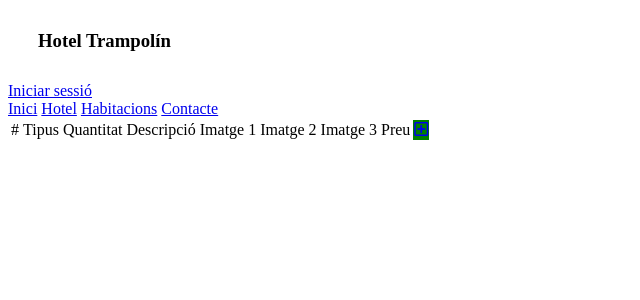
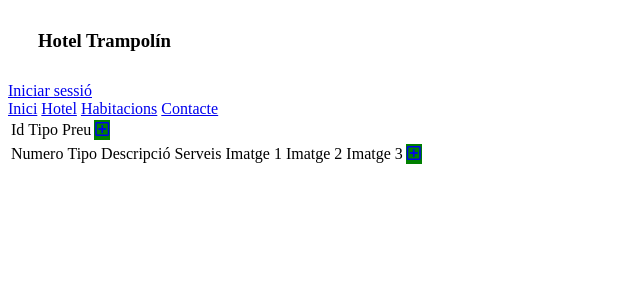
Before and after one commit to agomez1999/GestioHotelera, a PHP site: page /CRUDhabitacions.php in a window 1280 px wide. Shown: the top 300 px of the page, without its empty margins (0-640 px from the left). Run offline with PHP 8.4, Linux system fonts and the light colour scheme; data that the repository does not hold is empty.

Commit message:
CRUDS edited

```diff
--- a/Web/public/index.php
+++ b/Web/public/index.php
@@ -22,6 +22,8 @@ include "../src/controladors/deleteHabitacions.php";
 include "../src/controladors/editHabitacions.php";
 include "../src/controladors/meditHabitacions.php";
 include "../src/controladors/closeSession.php";
+include "../src/controladors/editRoomType.php";
+include "../src/controladors/mEditRoomType.php";
 
 include "../src/middleware/middleAdmin.php";
 
@@ -74,6 +76,10 @@ if ($r === "dologin") {
     $resposta = ctrlmEdithabitacions($peticio, $resposta, $contenidor);
 } elseif ($r === "closeSession") {
     $resposta = ctrlCloseSession($peticio, $resposta, $contenidor);
+} elseif ($r === "newRoomType") {
+    $resposta = ctrlEditRoomType($peticio, $resposta, $contenidor);
+} elseif ($r === "mEditRoomType") {
+    $resposta = ctrlmEditRoomType($peticio, $resposta, $contenidor);
 }
 
 
--- a/Web/src/controladors/CRUDhabitacions.php
+++ b/Web/src/controladors/CRUDhabitacions.php
@@ -6,8 +6,10 @@ function ctrlCrudHabitacions($peticio, $resposta, $contenidor)
     $habitacions = new \Daw\RoomsPDO($contenidor->config["db"]);
 
     $llistaHabitacions = $habitacions->selectAll();
+    $llistaHabitacionsTipus = $habitacions->selectRoomType();
 
     $resposta->set('llistaHabitacions', $llistaHabitacions);
+    $resposta->set('llistaHabitacionsTipus', $llistaHabitacionsTipus);
 
     if (isset($_SESSION["login"])) {
         if ($_SESSION["login"]["rol"] == 1)
--- a/Web/src/vistes/CRUDhabitacions.php
+++ b/Web/src/vistes/CRUDhabitacions.php
@@ -18,31 +18,50 @@ include "nav.php";
     <div id="container">
     <table id="users-table">
         <tr>
-            <td class="title2">#</td>
-            <td class="title2">Tipus</td>
-            <td class="title2">Quantitat</td>
+            <td class="title2">Id</td>
+            <td class="title2">Tipo</td>
+            <td class="title2">Preu</td>
+            <td colspan="2" class='table-btn' style="background-color:green"><a id="add2" href="index.php?r=newRoomType" class="green-btn"><i class="far fa-plus-square"></i></a></td>
+        </tr>
+    <?php
+        foreach($llistaHabitacionsTipus as $row2) {
+            ?>
+            <tr>
+                <td> <?php echo $row2["Id"] ?></td>
+                <td> <?php echo $row2["Tipo"] ?></td>
+                <td> <?php echo $row2["Preu"] ?></td>
+                <td class='table-btn edit'><a id='edit2' class="edit" href="index.php?r=newRoomType&id=<?php echo $row['Id'] ?>"><i class='far fa-edit'></i></a></td>
+                <td class='table-btn delete'>
+                <a id='delete2' class="delete" onclick="return confirm('Segur que vols eliminar aquesta habitació?')" href="index.php?r=deleteHabitacions&id=<?php echo $row['Id'] ?>"><i class='far fa-trash-alt'></i></a>
+                </td>
+            </tr>
+     <?php } ?>
+    </table>
+    <table id="users-table">
+        <tr>
+            <td class="title2">Numero</td>
+            <td class="title2">Tipo</td>
             <td class="title2">Descripció</td>
+            <td class="title2">Serveis</td>
             <td class="title2">Imatge 1</td>
             <td class="title2">Imatge 2</td>
             <td class="title2">Imatge 3</td>
-            <td class="title2">Preu</td>
             <td colspan="2" class='table-btn' style="background-color:green"><a id="add" href="index.php?r=newRoom" class="green-btn"><i class="far fa-plus-square"></i></a></td>
         </tr>
     <?php
         foreach($llistaHabitacions as $row) {
             ?>
             <tr>
-                <td> <?php echo $row["id"] ?></td>
-                <td> <?php echo $row["tipus"] ?></td>
-                <td> <?php echo $row["quantitat"] ?></td>
-                <td> <?php echo $row["descripcio"] ?></td>
-                <td> <?php echo $row["img1"] ?></td>
-                <td> <?php echo $row["img2"] ?></td>
-                <td> <?php echo $row["img3"] ?></td>
-                <td> <?php echo $row["preu"] ?>€</td>
-                <td class='table-btn edit'><a id='edit' class="edit" href="index.php?r=editHabitacions&id=<?php echo $row['id'] ?>"><i class='far fa-edit'></i></a></td>
+                <td> <?php echo $row["Numero"] ?></td>
+                <td> <?php echo $row["Tipo"] ?></td>
+                <td> <?php echo $row["Descripcio"] ?></td>
+                <td> <?php echo $row["Serveis"] ?></td>
+                <td> <?php echo $row["Imatge1"] ?></td>
+                <td> <?php echo $row["Imatge2"] ?></td>
+                <td> <?php echo $row["Imatge3"] ?></td>
+                <td class='table-btn edit'><a id='edit' class="edit" href="index.php?r=editHabitacions&id=<?php echo $row['Numero'] ?>"><i class='far fa-edit'></i></a></td>
                 <td class='table-btn delete'>
-                <a id='delete' class="delete" onclick="return confirm('Segur que vols eliminar aquesta habitació?')" href="index.php?r=deleteHabitacions&id=<?php echo $row['id'] ?>"><i class='far fa-trash-alt'></i></a>
+                <a id='delete' class="delete" onclick="return confirm('Segur que vols eliminar aquesta habitació?')" href="index.php?r=deleteHabitacions&id=<?php echo $row['Numero'] ?>"><i class='far fa-trash-alt'></i></a>
                 </td>
             </tr>
      <?php } ?>
```
Also changed, not shown: Web/src/controladors/editRoomType.php (added, +9 -0 lines), Web/src/controladors/mEditRoomType.php (added, +17 -0 lines), Web/src/models/roomsPDO.php (+11 -11 lines), Web/src/vistes/editRoomType.php (added, +18 -0 lines).
